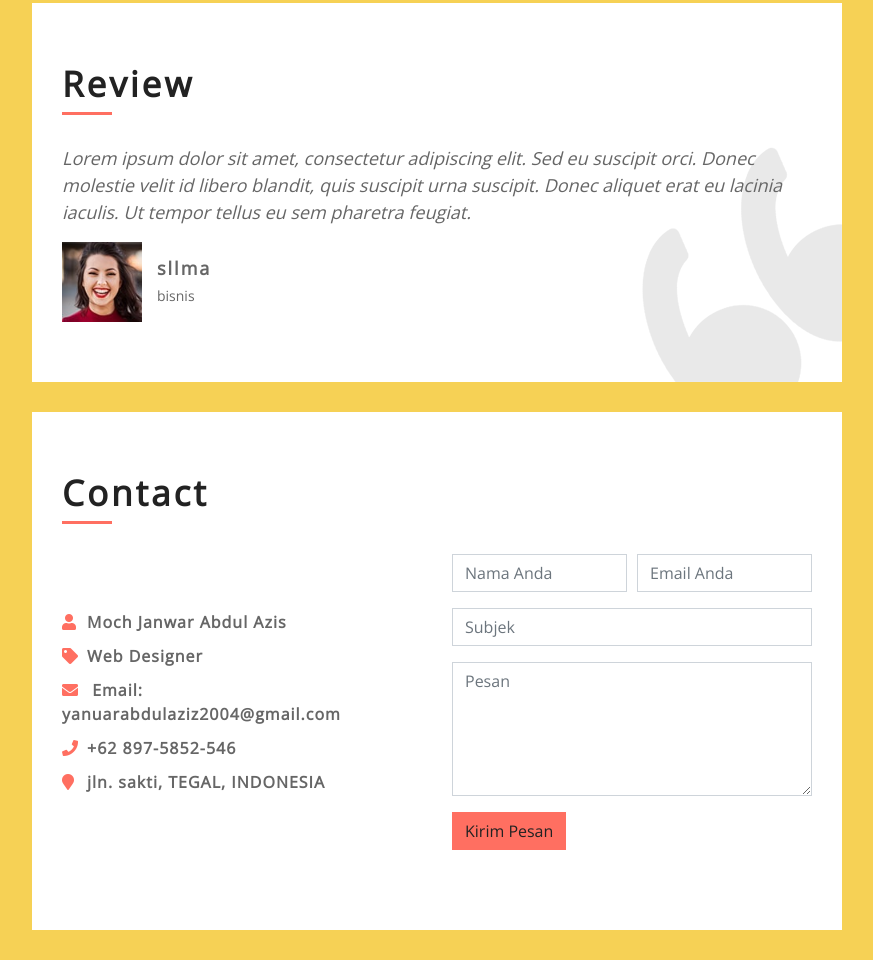
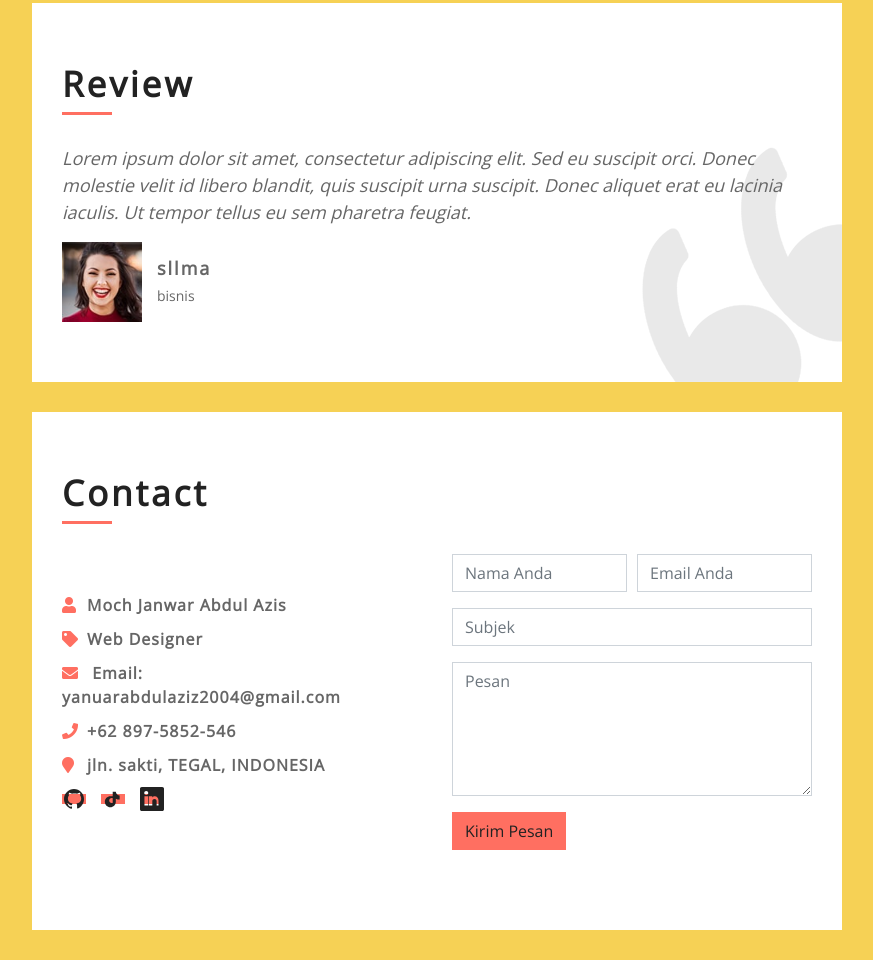
Before and after one commit to mAbdulA05/22166024-CV-MochJanwarAbdulAziz-PWA, a website with bundled scripts: page index.html in a window 1280 px wide. Shown: the part 2072-3032 px from the top of the page, without its empty margins (368-1241 px from the left). Built offline with nearby package versions, Linux system fonts and the light colour scheme.

Commit message:
Update index.html

```diff
--- a/index.html
+++ b/index.html
@@ -276,6 +276,24 @@
                                         <p><i class="fa fa-phone"></i><a href="tel:+62 8975852546">+62 897-5852-546</a></p>
                                         <p><i class="fa fa-map-marker"></i>jln. sakti, TEGAL, INDONESIA</p>
                                         <div class="social">
+                                            <a href="https://github.com/mAbdulA05" target="_blank" rel="noopener noreferrer" aria-label="GitHub">
+    <svg xmlns="http://www.w3.org/2000/svg" width="24" height="24" viewBox="0 0 24 24" fill="currentColor">
+        <path d="M12 2C6.48 2 2 6.48 2 12c0 4.54 3.06 8.41 7.29 9.8.53.1.72-.23.72-.51v-1.72c-2.95.64-3.57-1.43-3.57-1.43-.48-1.23-1.17-1.56-1.17-1.56-.95-.64.07-.63.07-.63 1.05.07 1.61 1.07 1.61 1.07.94 1.6 2.47 1.14 3.05.87.09-.68.37-1.13.67-1.39-2.34-.27-4.79-1.17-4.79-5.21 0-1.15.41-2.1 1.09-2.84-.11-.27-.47-1.33.1-2.77 0 0 .88-.28 2.87 1.08 1.68-.47 3.49-.47 5.17 0 1.99-1.36 2.87-1.08 2.87-1.08.57 1.44.21 2.5.1 2.77.68.74 1.09 1.69 1.09 2.84 0 4.05-2.46 4.93-4.8 5.2.37.32.7.95.7 1.8v2.67c0 .28.19.61.73.51C18.94 20.4 22 16.54 22 12c0-5.52-4.48-10-10-10z"/>
+    </svg>
+</a>
+
+<a href="https://www.tiktok.com/@boa_hancock064" target="_blank" rel="noopener noreferrer" aria-label="TikTok">
+    <svg xmlns="http://www.w3.org/2000/svg" width="24" height="24" viewBox="0 0 24 24" fill="currentColor">
+        <path d="M9.333 9.233c-3.029 0-5.494 2.465-5.494 5.494s2.465 5.494 5.494 5.494 5.494-2.465 5.494-5.494v-3.055c1.104.579 2.369.926 3.719.926.031 0 .063-.002.093-.002V8.52c-.957-.104-1.771-.456-2.441-.992-.791-.644-1.309-1.598-1.421-2.678h-3.057v10.822c-.317.149-.671.233-1.048.233-1.365 0-2.474-1.109-2.474-2.474s1.109-2.474 2.474-2.474c.377 0 .731.084 1.048.233V9.233H9.333z"/>
+    </svg>
+</a>
+
+<a href="https://www.linkedin.com/in/moch-janwar-abdul-19679632b/" target="_blank" rel="noopener noreferrer" aria-label="LinkedIn">
+    <svg xmlns="http://www.w3.org/2000/svg" width="24" height="24" viewBox="0 0 24 24" fill="currentColor">
+        <path d="M22.23 0H1.77C.79 0 0 .79 0 1.77v20.46c0 .98.79 1.77 1.77 1.77h20.46c.98 0 1.77-.79 1.77-1.77V1.77C24 .79 23.21 0 22.23 0zm-14.18 18.42h-3.6V9.23h3.6v9.19zm-1.8-10.42c-1.12 0-2.02-.91-2.02-2.02 0-1.12.91-2.02 2.02-2.02 1.12 0 2.02.91 2.02 2.02 0 1.12-.91 2.02-2.02 2.02zm13.98 10.42h-3.6v-4.5c0-1.08-.93-1.97-2.09-1.97-1.22 0-2.22.86-2.22 2.12v4.36h-3.6V9.23h3.6v1.31c.52-.73 1.47-1.18 2.57-1.18 2.02 0 3.61 1.65 3.61 4.18v4.88z"/>
+    </svg>
+</a>
+
                                         </div>
                                     </div>
                                 </div>
```
